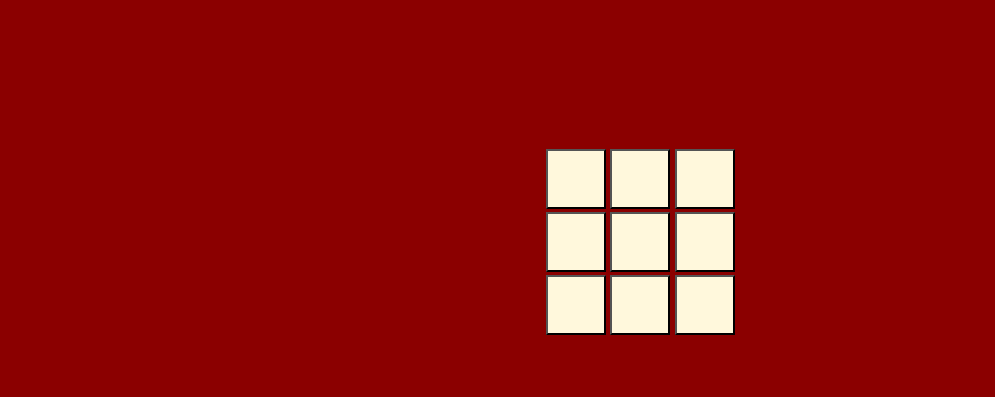
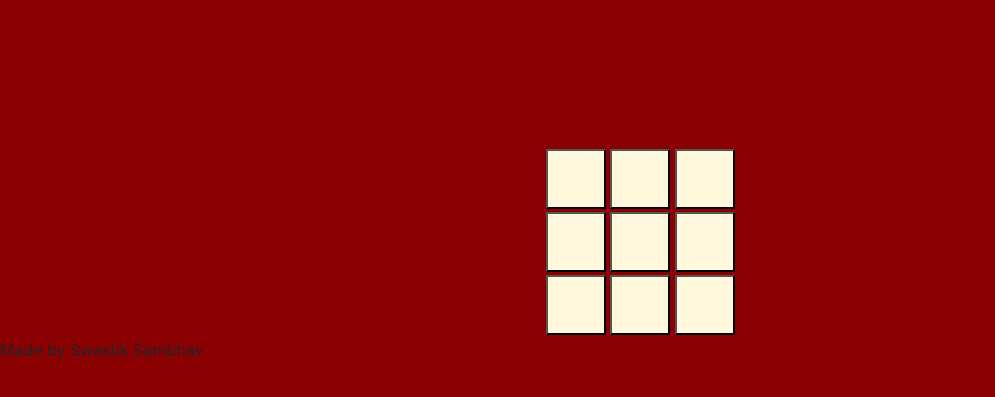
Before and after one commit to Legolas2215/Tic-Tac-Toe-Game-JavaScript-Only, a plain HTML site: page index.html in a window 1280 px wide. Shown: the part 51-448 px from the top of the page, without its empty margins (0-995 px from the left). Drawn offline with nearby package versions, Linux system fonts and the light colour scheme.

Commit message:
Update index.html

```diff
--- a/index.html
+++ b/index.html
@@ -28,7 +28,9 @@
       <button class="i btn33 gamebutton"></button>
     </div>
 
-
+    <footer>
+      Made by Swastik Sambhav
+    </footer>
 
     <!-- JavaScript -->
     <script src="index.js"></script>
```
